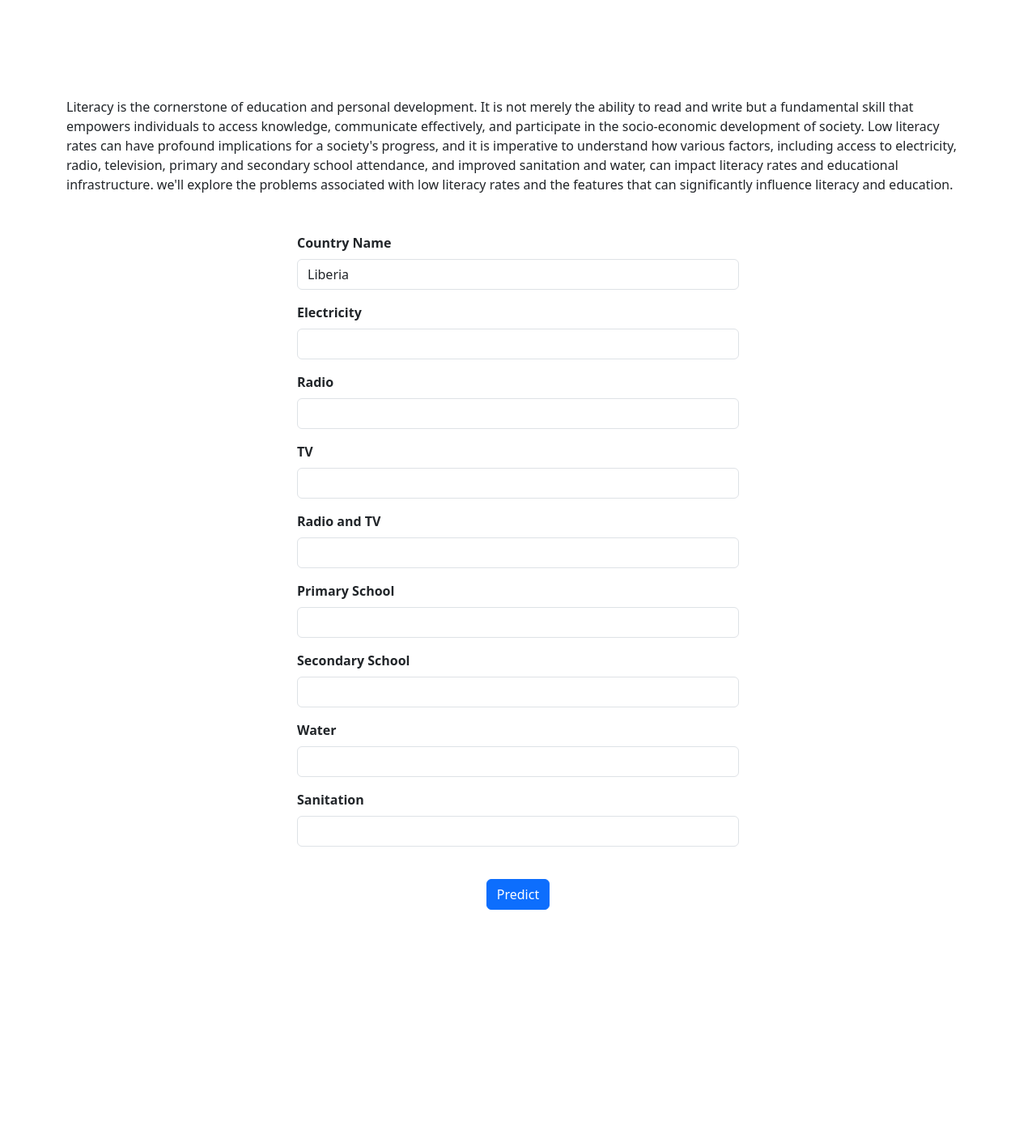
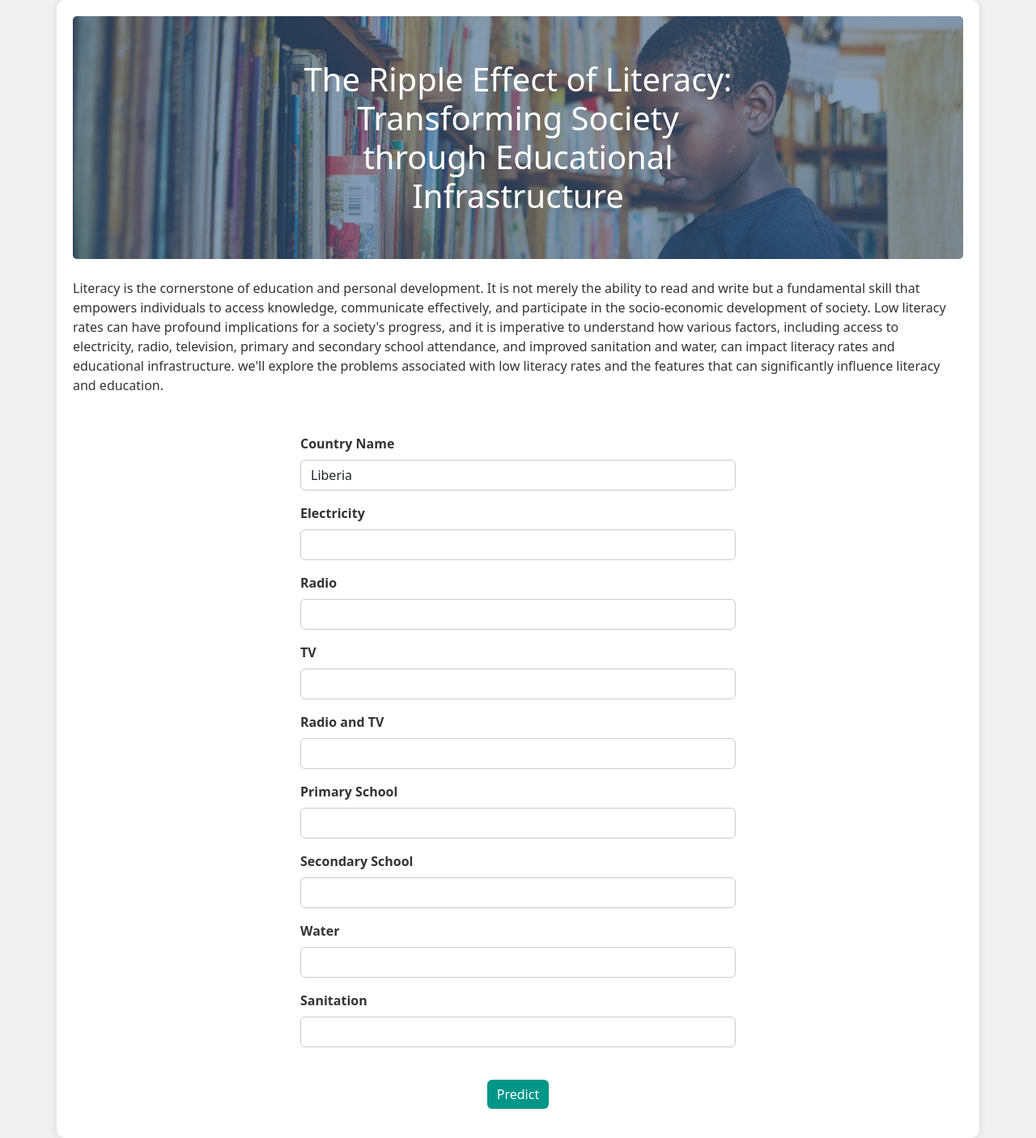
Before and after one commit to faithCoder1/hamoye-feature-forge, a Flask app: page / in a window 1280 px wide. Shown: the whole page at 81% size. Before the commit the page ends 1124 px from the top, so only its background shows below. Run offline with Flask 3, Linux system fonts and the light colour scheme; parts of the project's set-up code (start-up, migrations or seed data) failed here and were passed over.

Commit message:
including additional styles

```diff
--- a/app.py
+++ b/app.py
@@ -56,7 +56,7 @@ def predict_api():
     prediction = model.predict(input_df)
     output = round(prediction[0], 2)
 
-    return render_template('index.html', prediction_text='{}'.format(output))
+    return render_template('index.html', prediction_text='The prediction text: Based on the data provided, your literacy rate is {}'.format(output))
 
 if __name__ =="__main__":
     app.run(debug=True)
--- a/templates/assets/index.css
+++ b/static/index.css
@@ -10,11 +10,22 @@ body {
     box-shadow: 0 0 10px rgba(0, 0, 0, 0.1);
 }
 
+.header-block {
+    position: relative;
+    background: linear-gradient(rgba(56, 96, 140, 0.6), rgba(56, 96, 140, 0.6)),
+        url('/static/images/Children-in-the-library-Ripple-Africa.jpg') no-repeat;
+    background-size: cover;
+    height: 300px;
+    border-radius: 5px;
+}
+
 h1 {
-    background-color: #009688;
     color: #fff;
     padding: 10px;
-    border-radius: 5px;
+    position: absolute;
+    top: 50%;
+    left: 50%;
+    transform: translate(-50%, -50%);
 }
 
 button.btn {
--- a/templates/index.html
+++ b/templates/index.html
@@ -6,11 +6,13 @@
     <title>Document</title>
     <link href="https://cdn.jsdelivr.net/npm/bootstrap@5.3.2/dist/css/bootstrap.min.css" rel="stylesheet"
         integrity="sha384-T3c6CoIi6uLrA9TneNEoa7RxnatzjcDSCmG1MXxSR1GAsXEV/Dwwykc2MPK8M2HN" crossorigin="anonymous">
-        <link rel="stylesheet" type="text/css" href="assets/styles.css">
+    <link rel="stylesheet" type="text/css" href="{{ url_for('static', filename='index.css') }}">
 </head>
 <body>
     <main class="container">
-        <h1 class="text-center text-white mb-4">The Ripple Effect of Literacy: Transforming Society through Educational Infrastructure</h1>
+        <div class="header-block mb-4">
+            <h1 class="text-center">The Ripple Effect of Literacy: Transforming Society through Educational Infrastructure</h1>
+        </div>
         <p>
             Literacy is the cornerstone of education and personal development. It is not merely the ability to read and write
             but a
@@ -99,7 +101,7 @@
         </div>
 
 
-        <div class="mt-3">
+        <div class="mt-3 text-center">
             <h4>{{ prediction_text }}</h4>
         </div>
     </main>
```
Also changed, not shown: static/images/Children-in-the-library-Ripple-Africa.jpg (added), static/images/Litracy 1.jpg (added).
